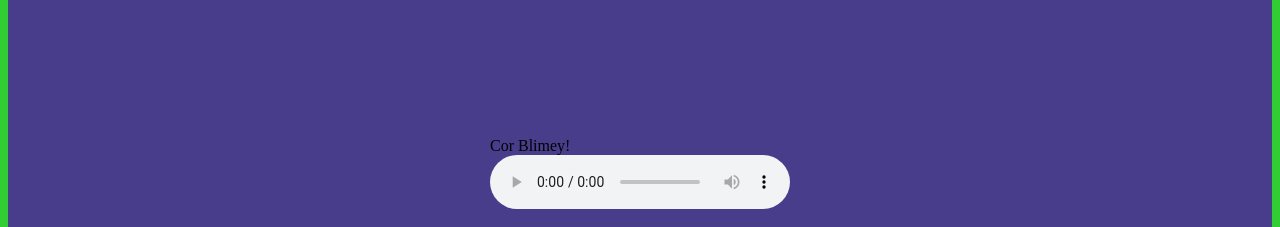
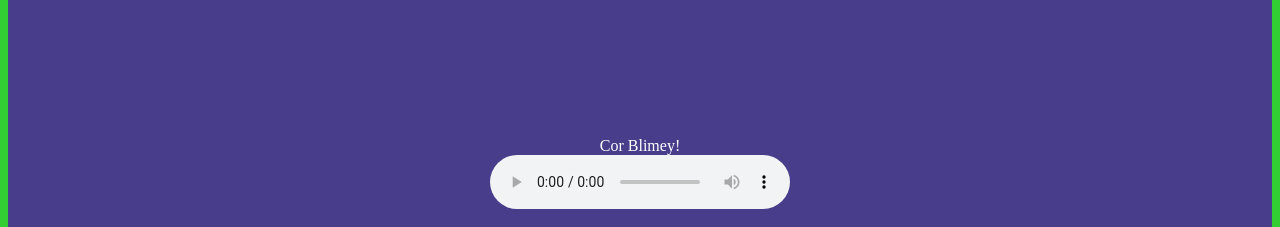
Before and after one commit to Callume1/flexbox-rundown-1, a plain HTML site: page index.html in a window 1280 px wide. Shown: the part 2020-2247 px from the top of the page. Drawn offline with Linux system fonts and the light colour scheme.

Commit message:
style text

```diff
--- a/styles.css
+++ b/styles.css
@@ -89,6 +89,15 @@ iframe {
     align-items: center;
     justify-content: center;
 
+
+}
+
+figcaption{
+    display: flex;
+    align-items: center;
+    justify-content: center;
+    color: white;
+
 }
 
 /* section 5 media items */
```
